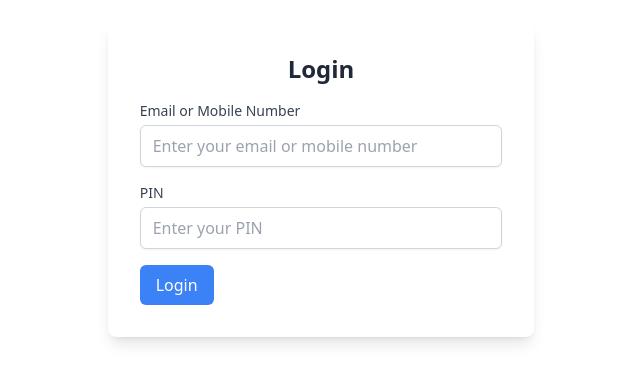
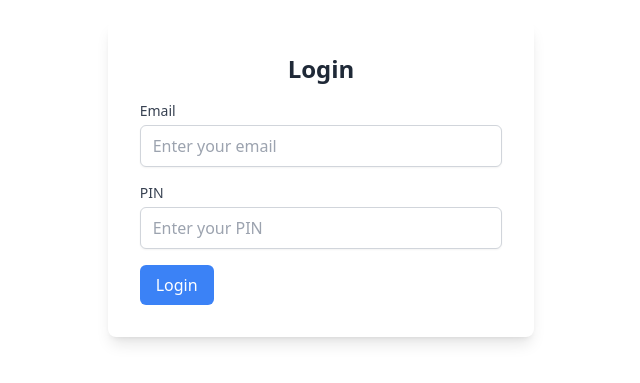
Before and after one commit to NaimurRahman00/Mobile-Financial-Service, a React (Vite) app: page /login in a window 1280 px wide. Shown: the part 221-604 px from the top of the page, without its empty margins (319-959 px from the left). Built offline with nearby package versions, Linux system fonts and the light colour scheme; no server answers.

Commit message:
add: private route

```diff
--- a/src/App.jsx
+++ b/src/App.jsx
@@ -1,5 +1,5 @@
 import * as React from "react";
-import { createBrowserRouter, RouterProvider, Route } from "react-router-dom";
+import { createBrowserRouter, RouterProvider } from "react-router-dom";
 import Layout from "./components/Layout";
 import Dashboard from "./components/Dashboard";
 import UserList from "./components/User/UserList";
@@ -7,6 +7,7 @@ import RegisterForm from "./components/Auth/RegisterForm";
 import SendMoneyForm from "./components/Transaction/SendMoneyForm";
 import { getUsers } from "./services/api";
 import Login from "./login/Login";
+import PrivateRoute from "./Route/PrivateRoute";
 
 const App = () => {
   const fetchUsers = async () => {
@@ -23,7 +24,14 @@ const App = () => {
   }, []);
 
   const router = createBrowserRouter([
-    { path: "/", element: <Dashboard /> },
+    {
+      path: "/",
+      element: (
+        <PrivateRoute>
+          <Dashboard />
+        </PrivateRoute>
+      ),
+    },
     { path: "/register", element: <RegisterForm /> },
     { path: "/login", element: <Login /> },
     { path: "/users", element: <UserList /> },
--- /dev/null
+++ b/src/Route/PrivateRoute.jsx
@@ -0,0 +1,9 @@
+/* eslint-disable react/prop-types */
+import { Navigate } from 'react-router-dom';
+
+const PrivateRoute = ({ children }) => {
+  const email = localStorage.getItem('userEmail');
+  return email ? children : <Navigate to="/login" replace />;
+};
+
+export default PrivateRoute;
--- a/src/components/Dashboard.jsx
+++ b/src/components/Dashboard.jsx
@@ -1,6 +1,14 @@
 import React from 'react';
+import { useNavigate } from 'react-router-dom';
 
 function Dashboard() {
+    const navigate = useNavigate();
+
+    const handleLogout = () => {
+        localStorage.removeItem('userEmail');
+        navigate('/login');
+    };
+
     return (
         <div className="flex h-screen overflow-hidden">
             {/* Sidebar */}
@@ -13,7 +21,12 @@ function Dashboard() {
                         <a href="#" className="block py-2 px-4 text-gray-200 hover:bg-gray-700 hover:text-white">Dashboard</a>
                         <a href="#" className="block py-2 px-4 text-gray-200 hover:bg-gray-700 hover:text-white">Analytics</a>
                         <a href="#" className="block py-2 px-4 text-gray-200 hover:bg-gray-700 hover:text-white">Settings</a>
-                        <a href="#" className="block py-2 px-4 text-gray-200 hover:bg-gray-700 hover:text-white">Logout</a>
+                        <button
+                            onClick={handleLogout}
+                            className="block w-full text-left py-2 px-4 text-gray-200 hover:bg-gray-700 hover:text-white active:bg-red-400"
+                        >
+                            Logout
+                        </button>
                     </nav>
                 </div>
             </div>
--- a/src/login/Login.jsx
+++ b/src/login/Login.jsx
@@ -1,30 +1,32 @@
-import React, { useState } from 'react';
-import axios from 'axios';
+import { useState } from "react";
+import axios from "axios";
 
 const Login = () => {
-  const [emailOrNumber, setEmailOrNumber] = useState('');
-  const [pin, setPin] = useState('');
-  const [message, setMessage] = useState('');
+  const [email, setemail] = useState("");
+  const [pin, setPin] = useState("");
+  const [message, setMessage] = useState("");
 
   const handleLogin = async (e) => {
     e.preventDefault();
 
     try {
-      const response = await axios.post('http://localhost:3001/login', {
-        emailOrNumber,
+      const response = await axios.post("http://localhost:3001/login", {
+        email,
         pin,
       });
 
       const { token } = response.data;
-      localStorage.setItem('token', token);
+      localStorage.setItem("token", token);
+      // Store email and mobile number in local storage
+      localStorage.setItem("userEmail", email);
+      // localStorage.setItem("userMobileNumber", mobileNumber);
 
-      setMessage('Login successful');
+      setMessage("Login successful");
       // Redirect or handle successful login action
-      window.location.href = '/dashboard'; // Replace with your desired redirect
-
+      window.location.href = "/"; // Replace with your desired redirect
     } catch (error) {
-      setMessage(error.response.data.message || 'Login failed');
-      console.error('Login failed', error);
+      setMessage(error.response.data.message || "Login failed");
+      console.error("Login failed", error);
     }
   };
 
@@ -34,21 +36,27 @@ const Login = () => {
         <h2 className="text-2xl font-semibold mb-4 text-center">Login</h2>
         <form onSubmit={handleLogin}>
           <div className="mb-4">
-            <label htmlFor="emailOrNumber" className="block text-sm font-medium text-gray-700">
-              Email or Mobile Number
+            <label
+              htmlFor="email"
+              className="block text-sm font-medium text-gray-700"
+            >
+              Email
             </label>
             <input
               type="text"
-              id="emailOrNumber"
+              id="email"
               className="mt-1 block w-full px-3 py-2 border border-gray-300 rounded-md shadow-sm focus:outline-none focus:border-blue-500 focus:ring focus:ring-blue-500 focus:ring-opacity-50"
-              placeholder="Enter your email or mobile number"
-              value={emailOrNumber}
-              onChange={(e) => setEmailOrNumber(e.target.value)}
+              placeholder="Enter your email"
+              value={email}
+              onChange={(e) => setemail(e.target.value)}
               required
             />
           </div>
           <div className="mb-4">
-            <label htmlFor="pin" className="block text-sm font-medium text-gray-700">
+            <label
+              htmlFor="pin"
+              className="block text-sm font-medium text-gray-700"
+            >
               PIN
             </label>
             <input
```
